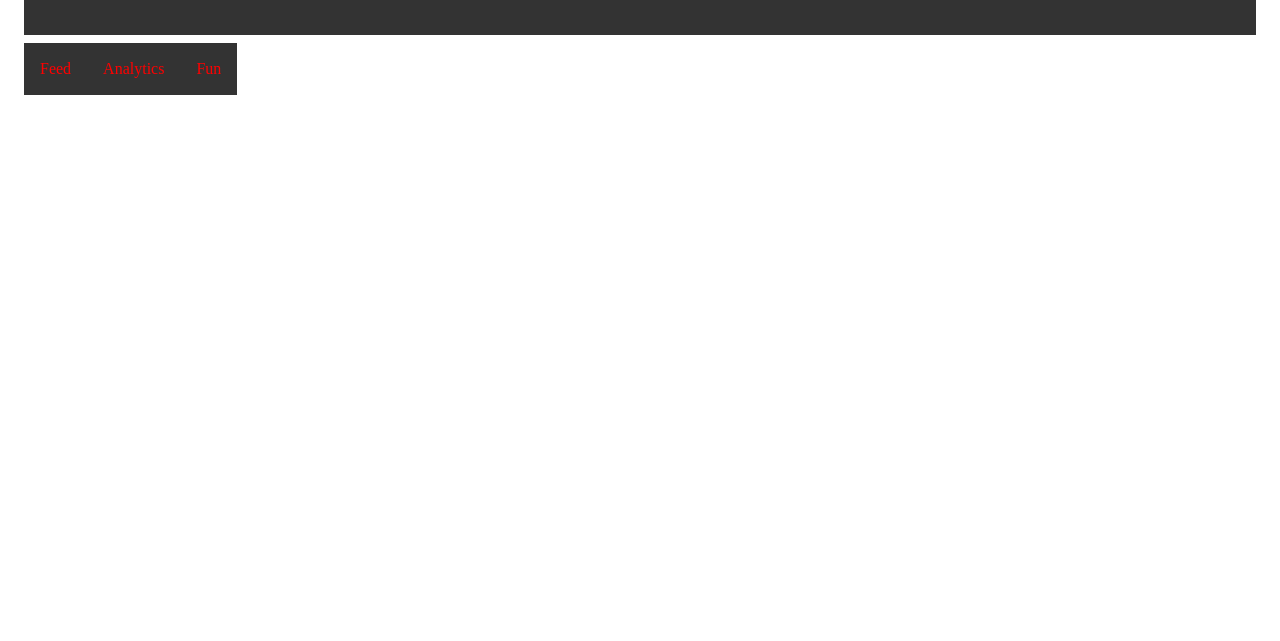
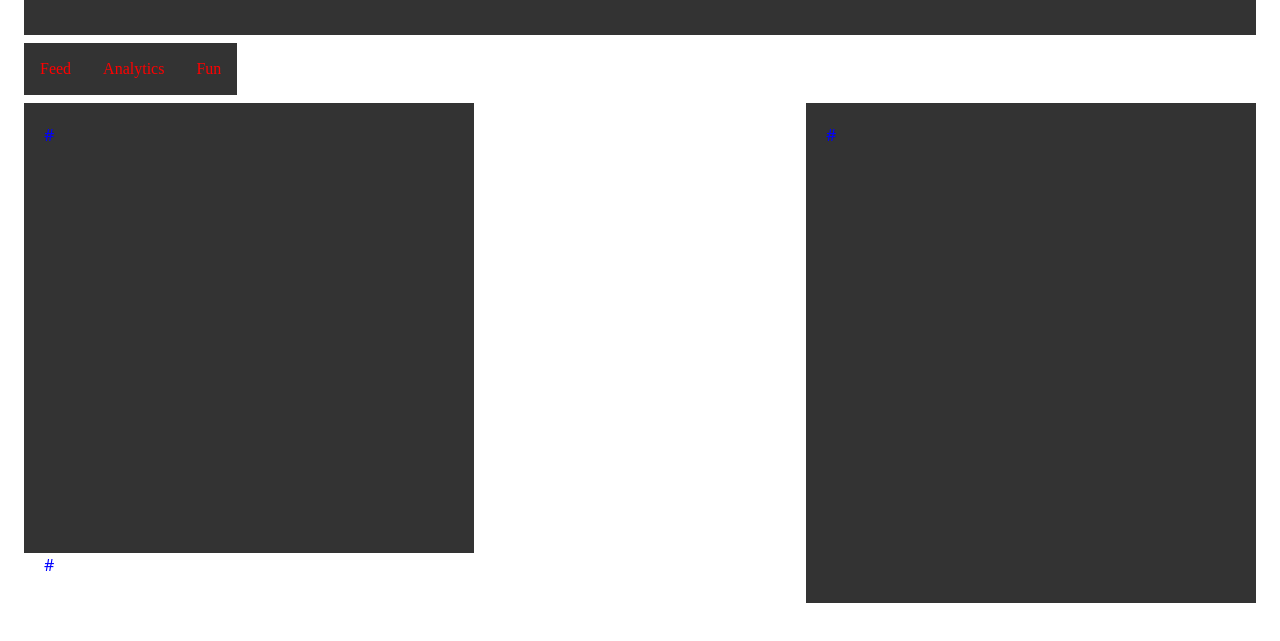
Before and after one commit to Knievil/startpage2, a website built with webpack: page src/index.html in a window 1280 px wide. Shown: the part 101-742 px from the top of the page. Built offline with nearby package versions, Linux system fonts and the light colour scheme.

Commit message:
added code

```diff
--- a/src/index.html
+++ b/src/index.html
@@ -1,10 +1,20 @@
 <!DOCTYPE html>
 <html lang="en">
+  <!--
+COMMENT KEY
+?= unsure if i will add
+!= work on this next
+$= joke
+#= placeholder
+-->
+
   <head>
     <meta charset="UTF-8" />
     <meta http-equiv="X-UA-Compatible" content="IE=edge" />
     <meta name="viewport" content="width=device-width, initial-scale=1.0" />
+    <link rel="icon" href="" />
     <script src="main.js"></script>
+    <title>Homepage</title>
   </head>
 
   <body class="p-4">
@@ -18,5 +28,19 @@
         <li><a href="#fun">Fun</a></li>
       </ul>
     </div>
+    <div class="containers">
+      <div class="rss">
+        <p>#</p>
+        <!-- simple feed scrape from feedbro/ ?tiny tiny feed?-->
+      </div>
+      <div class="shortcuts">
+        <p>#</p>
+        <!-- bookmarks with icons and ?groups? -->
+      </div>
+      <div class="time">
+        <p>#</p>
+        <!-- DD/MM/YY + unix time + ?seasons?-->
+      </div>
+    </div>
   </body>
 </html>
--- a/src/styles.scss
+++ b/src/styles.scss
@@ -10,7 +10,35 @@
   background-color: #333;
   padding: 28px 32px;
 }
+/* container tingz */
+.rss {
+  color: blue;
+  background-color: #333;
+  width: 450px;
+  height: 500px;
+  padding: 20px;
+  float: right;
+}
 
+.shortcuts {
+  color: blue;
+  background-color: #333;
+  width: 450px;
+  height: 450px;
+  padding: 20px;
+  float: left;
+}
+
+.time {
+  color: blue;
+  background-color: #333;
+  width: 200px;
+  height: 200px;
+  padding: 20px;
+  left: 50%;
+}
+
+/* navbar stufz */
 ul {
   list-style-type: none;
   margin: 0;
```
